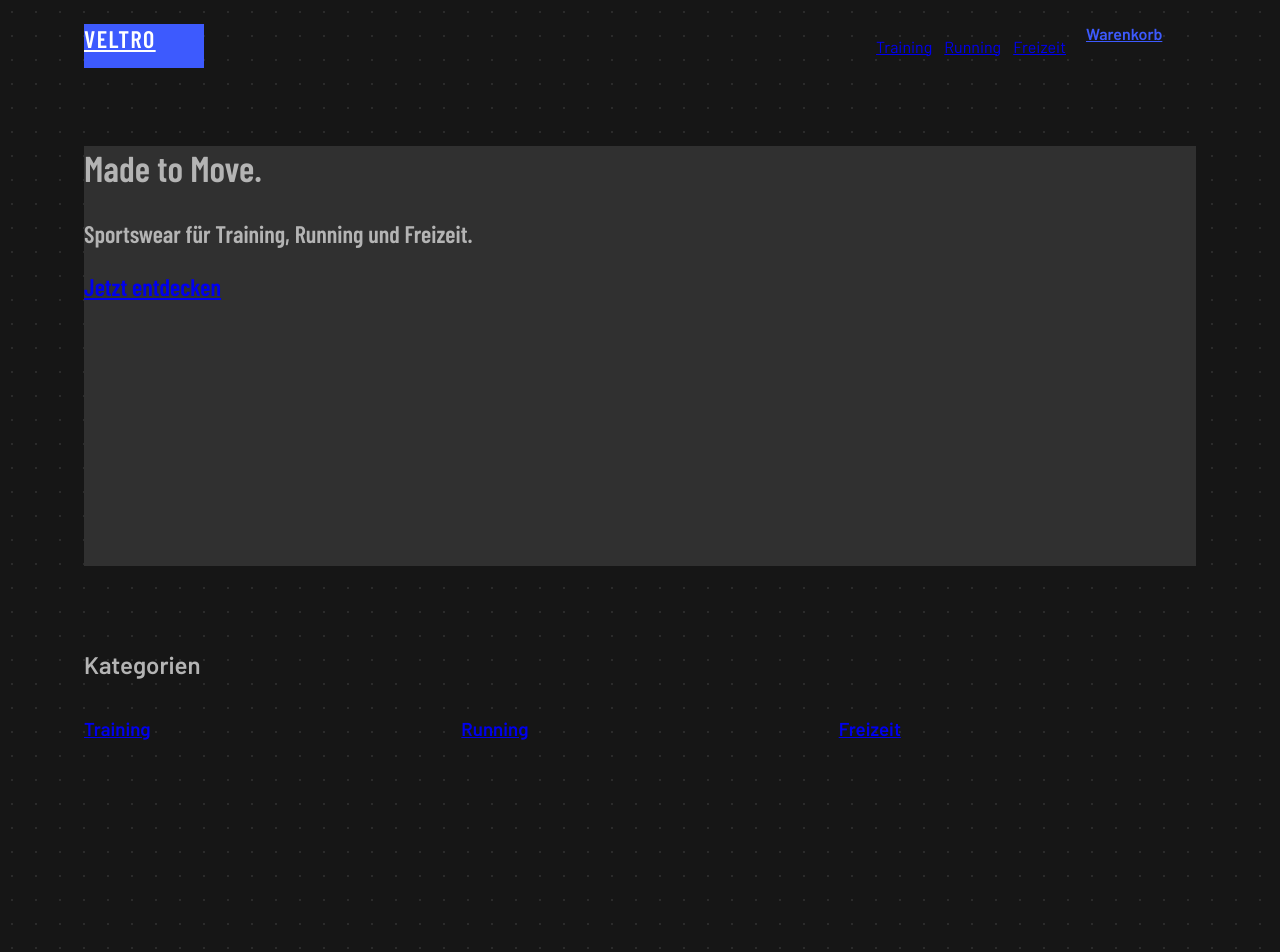
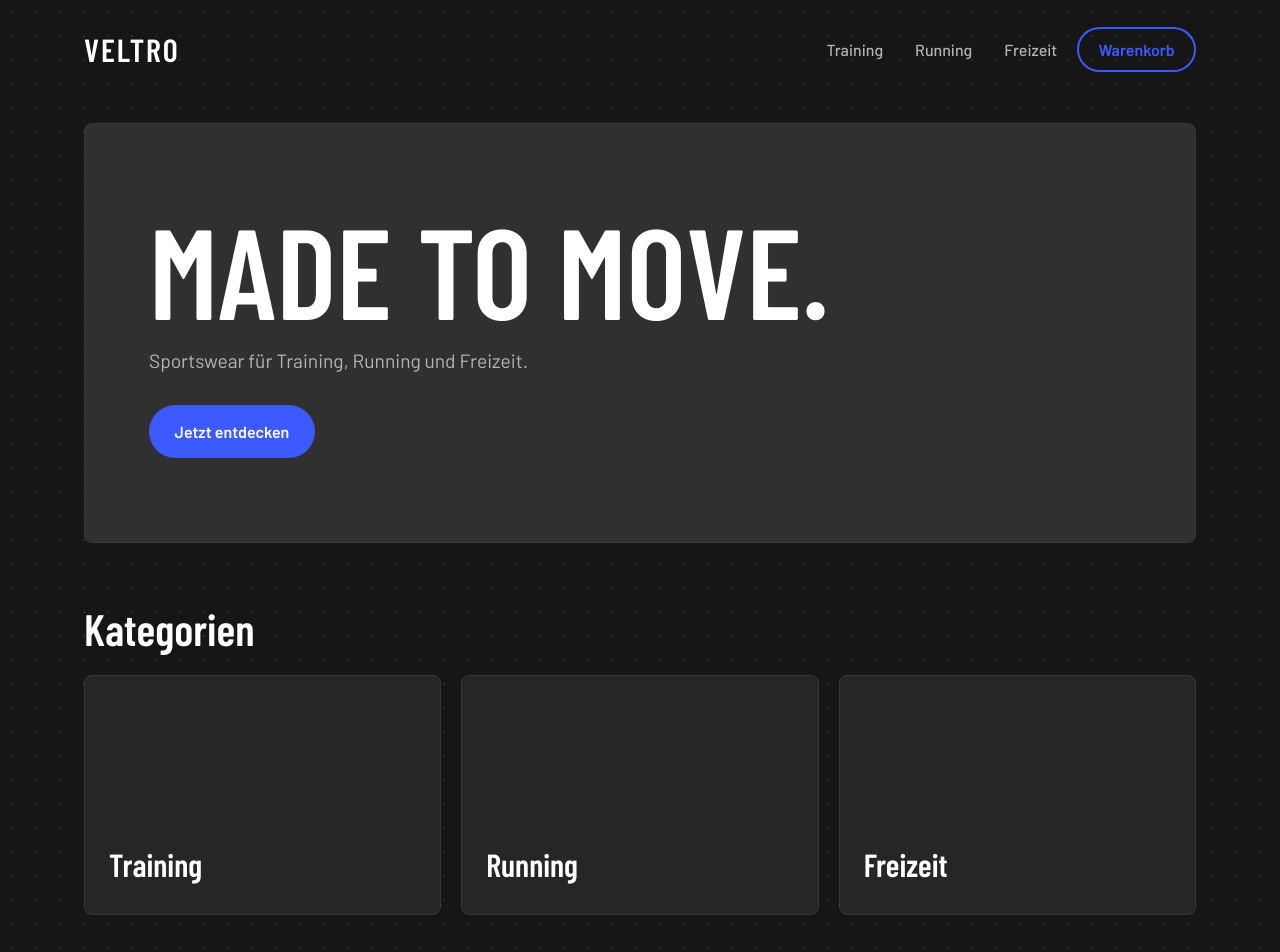
Before and after one commit to SebixDev/veltro-sportswear-shop, a plain HTML site: page index.html in a window 1280 px wide. Shown: the top 952 px of the page. Drawn offline with nearby package versions, Linux system fonts and the light colour scheme; a web font is replaced by a local one.

Commit message:
style: style navigation, hero, categories and footer

```diff
--- a/style.css
+++ b/style.css
@@ -5,8 +5,8 @@
     --grey-300: #303030;
     --border: #383838;
     --text: #b4b4b4;
+    --white: #ffffff;
     --accent: #3d5afe;
-    --accent-text: #ffffff;
     --font-head: "Barlow Condensed", "Arial Narrow", sans-serif;
     --font-body: "Barlow", system-ui, -apple-system, "Segoe UI", sans-serif;
     --max: 1160px;
@@ -16,25 +16,33 @@
 
 *, *::before, *::after { box-sizing: border-box; }
 
+html { scroll-behavior: smooth; }
+
 body {
     margin: 0;
     min-height: 100vh;
     font-family: var(--font-body);
     font-size: 1rem;
+    line-height: 1.6;
     color: var(--text);
     background-color: var(--bg);
     background-image: radial-gradient(var(--dot) 1.2px, transparent 1.2px);
     background-size: 24px 24px;
 }
 
-.box {
-    display: flex;
-    align-items: center;
-    justify-content: center;
-    background: var(--grey-200);
-    border: 1px solid var(--border);
-    border-radius: var(--radius);
-    font-size: 0.9rem;
+h1, h2, h3, p { margin: 0; }
+
+a { color: inherit; text-decoration: none; }
+
+a:focus-visible { outline: 3px solid var(--accent); outline-offset: 3px; }
+
+h2 {
+    margin-bottom: 1.5rem;
+    font-family: var(--font-head);
+    font-size: clamp(2rem, 4vw, 2.75rem);
+    font-weight: 800;
+    line-height: 1;
+    color: var(--white);
 }
 
 .site-header,
@@ -48,49 +56,131 @@ body {
 
 .section { padding-top: 2.5rem; padding-bottom: 2.5rem; }
 
-.site-header { display: flex; align-items: center; gap: var(--gap); }
+.btn {
+    display: inline-block;
+    padding: 0.85rem 1.6rem;
+    border-radius: 999px;
+    background: var(--accent);
+    color: var(--white);
+    font-weight: 600;
+    transition: background 0.2s;
+}
+
+.btn:hover { background: #5870ff; }
+
+.site-header {
+    display: flex;
+    align-items: center;
+    gap: var(--gap);
+}
 
 .logo {
-    width: 120px;
-    height: 44px;
-    background: var(--accent);
-    border-color: var(--accent);
-    color: var(--accent-text);
     font-family: var(--font-head);
-    font-size: 1.5rem;
+    font-size: 2rem;
     font-weight: 800;
     letter-spacing: 0.06em;
+    color: var(--white);
 }
 
-.nav { display: flex; gap: 0.75rem; margin-left: auto; }
-.nav-item { width: 80px; height: 32px; }
+.nav { display: flex; gap: 2rem; margin-left: auto; }
+.nav a { font-weight: 500; transition: color 0.2s; }
+.nav a:hover { color: var(--white); }
 
 .cart {
-    width: 110px;
-    height: 44px;
-    border-color: var(--accent);
+    padding: 0.5rem 1.2rem;
+    border: 2px solid var(--accent);
+    border-radius: 999px;
     color: var(--accent);
     font-weight: 600;
+    transition: background 0.2s, color 0.2s;
 }
 
+.cart:hover { background: var(--accent); color: var(--white); }
+
 .hero-box {
-    height: 420px;
+    display: flex;
+    flex-direction: column;
+    align-items: flex-start;
+    justify-content: center;
+    min-height: 420px;
+    padding: clamp(1.5rem, 5vw, 4rem);
     background: var(--grey-300);
-    font-family: var(--font-head);
-    font-size: 1.5rem;
-    font-weight: 600;
+    border: 1px solid var(--border);
+    border-radius: var(--radius);
 }
 
-.heading { width: 260px; height: 36px; margin-bottom: 1.5rem; background: var(--grey-300); }
+.hero-box h1 {
+    margin-bottom: 1rem;
+    font-family: var(--font-head);
+    font-size: clamp(3.5rem, 12vw, 8rem);
+    font-weight: 800;
+    line-height: 0.95;
+    text-transform: uppercase;
+    color: var(--white);
+}
+
+.hero-box p {
+    max-width: 30rem;
+    margin-bottom: 1.75rem;
+    font-size: 1.2rem;
+}
 
 .grid { display: grid; gap: var(--gap); }
 .grid-3 { grid-template-columns: repeat(3, 1fr); }
 .grid-4 { grid-template-columns: repeat(4, 1fr); }
-.category { height: 240px; }
-.product { aspect-ratio: 4 / 5; }
 
-.site-footer { padding-bottom: 2.5rem; }
-.footer-box { height: 140px; background: var(--grey-300); }
+.category {
+    display: flex;
+    align-items: flex-end;
+    height: 240px;
+    padding: 1.5rem;
+    background: var(--grey-200);
+    border: 1px solid var(--border);
+    border-radius: var(--radius);
+    transition: border-color 0.2s, transform 0.2s;
+}
+
+.category:hover { border-color: var(--accent); transform: translateY(-4px); }
+
+.category h3 {
+    font-family: var(--font-head);
+    font-size: 2rem;
+    font-weight: 800;
+    color: var(--white);
+}
+
+.product {
+    display: flex;
+    align-items: center;
+    justify-content: center;
+    aspect-ratio: 4 / 5;
+    background: var(--grey-200);
+    border: 1px solid var(--border);
+    border-radius: var(--radius);
+    font-size: 0.9rem;
+}
+
+.site-footer {
+    display: flex;
+    flex-wrap: wrap;
+    align-items: center;
+    justify-content: space-between;
+    gap: 1.5rem;
+    margin-top: 2.5rem;
+    border-top: 1px solid var(--border);
+}
+
+.footer-logo {
+    font-family: var(--font-head);
+    font-size: 1.6rem;
+    font-weight: 800;
+    letter-spacing: 0.06em;
+    color: var(--white);
+}
+
+.footer-nav { display: flex; gap: 1.5rem; }
+.footer-nav a:hover { color: var(--white); }
+.copyright { font-size: 0.9rem; }
 
 @media (max-width: 900px) {
     .grid-4 { grid-template-columns: repeat(2, 1fr); }
@@ -101,6 +191,12 @@ body {
 @media (max-width: 600px) {
     .nav { display: none; }
     .cart { margin-left: auto; }
-    .hero-box { height: 260px; }
+    .hero-box { min-height: 320px; }
     .grid-4 { grid-template-columns: 1fr; }
+    .site-footer { flex-direction: column; align-items: flex-start; }
 }
+
+@media (prefers-reduced-motion: reduce) {
+    html { scroll-behavior: auto; }
+    * { transition: none !important; }
+}
```
